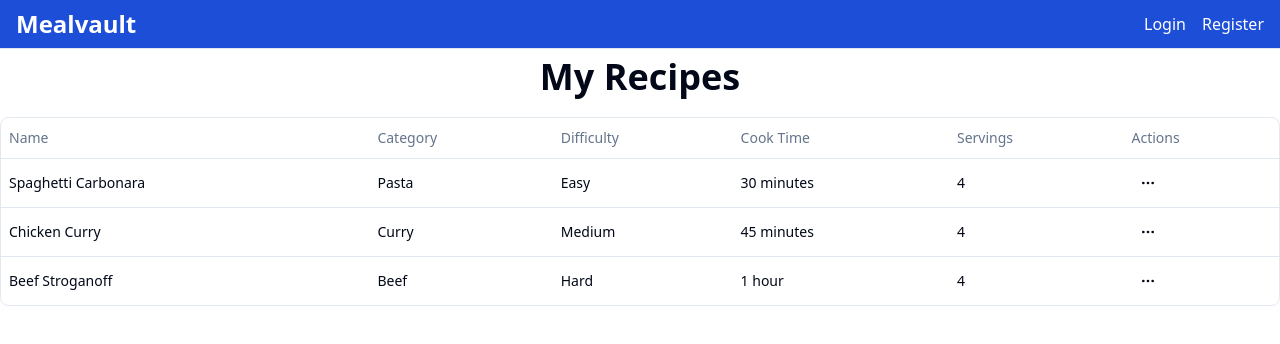
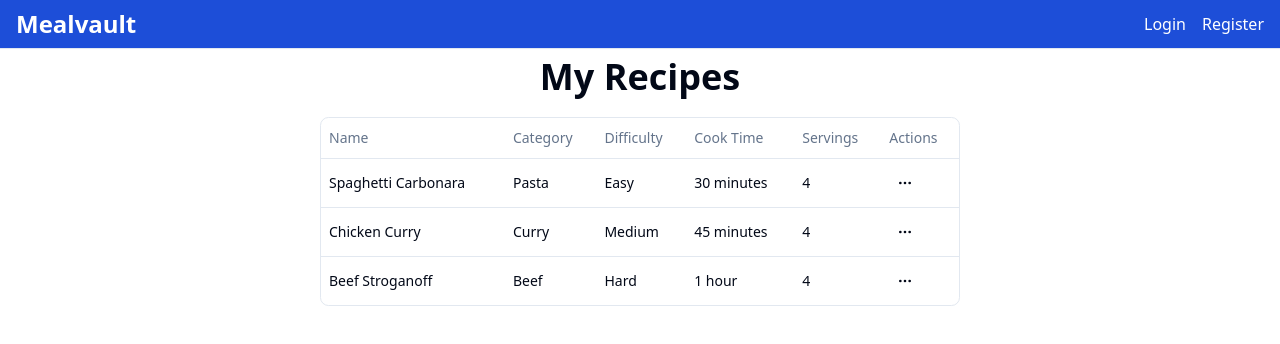
Before and after one commit to RyanTurner02/mealvault, a Next.js app in the folder web/: page / in a window 1280 px wide. Shown: the top 344 px of the page. Built offline with nearby package versions, Linux system fonts and the light colour scheme; no server answers.

Commit message:
Update page width

```diff
--- a/web/src/app/page.tsx
+++ b/web/src/app/page.tsx
@@ -40,7 +40,7 @@ export default async function Home() {
   return (
     <div>
       <Header />
-      <main>
+      <main className="w-6/12 mx-auto">
         <h1 className="mt-2 mb-5 text-4xl font-bold text-center">My Recipes</h1>
         <DataTable columns={columns} data={data} />
       </main>
```
